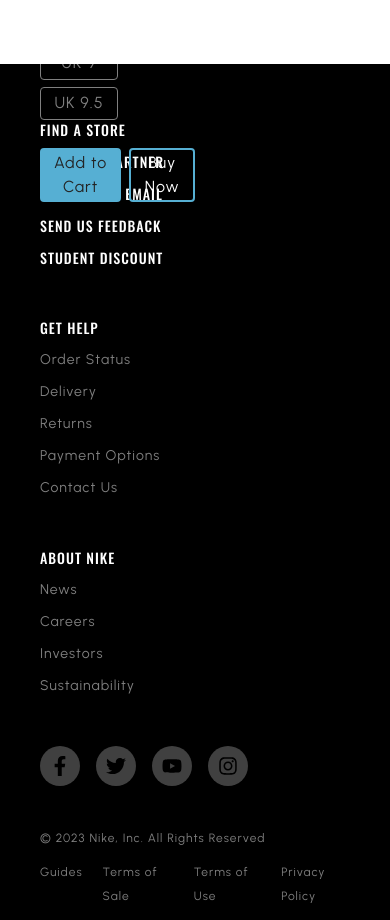
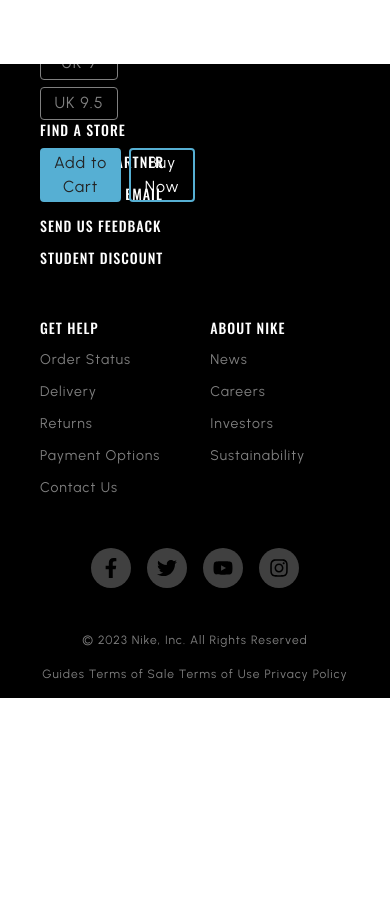
Before and after one commit to ShariqAnsari88/online-store, a Next.js app in the folder frontent/: page /index-bkp in a window 390 px wide. Shown: the part 860-1780 px from the top of the page. After the commit the page ends 1558 px from the top, so only its background shows below. Built offline with nearby package versions, Linux system fonts and the light colour scheme.

Commit message:
footer responsive

```diff
--- a/frontent/components/Footer.jsx
+++ b/frontent/components/Footer.jsx
@@ -7,9 +7,9 @@
         <footer className="bg-black text-white pt-14 pb-3">
             <Wrapper className="flex justify-between flex-col md:flex-row gap-[50px] md:gap-0">
                 {/* LEFT START */}
-                <div className="flex gap-[50px] md:gap-[100px] flex-col md:flex-row">
+                <div className="flex gap-[50px] md:gap-[75px] lg:gap-[100px] flex-col md:flex-row">
                     {/* MENU START */}
-                    <div className="flex flex-col gap-3">
+                    <div className="flex flex-col gap-3 shrink-0">
                         <div className="font-oswald font-medium uppercase text-sm cursor-pointer">
                             Find a store
                         </div>
@@ -28,6 +28,8 @@
                     </div>
                     {/* MENU END */}
 
+                    {/* NORMAL MENU START */}
+                    <div className="flex gap-[50px] md:gap-[75px] lg:gap-[100px] shrink-0">
                         {/* MENU START */}
                         <div className="flex flex-col gap-3">
                             <div className="font-oswald font-medium uppercase text-sm">
@@ -71,10 +73,12 @@
                         </div>
                         {/* MENU END */}
                     </div>
+                    {/* NORMAL MENU END */}
+                </div>
                 {/* LEFT END */}
 
                 {/* RIGHT START */}
-                <div className="flex gap-4">
+                <div className="flex gap-4 justify-center md:justify-start">
                     <div className="w-10 h-10 rounded-full bg-white/[0.25] flex items-center justify-center text-black hover:bg-white/[0.5] cursor-pointer">
                         <FaFacebookF size={20} />
                     </div>
@@ -92,13 +96,13 @@
             </Wrapper>
             <Wrapper className="flex justify-between mt-10 flex-col md:flex-row gap-[10px] md:gap-0">
                 {/* LEFT START */}
-                <div className="text-[12px] text-white/[0.5] hover:text-white cursor-pointer">
+                <div className="text-[12px] text-white/[0.5] hover:text-white cursor-pointer text-center md:text-left">
                     © 2023 Nike, Inc. All Rights Reserved
                 </div>
                 {/* LEFT END */}
 
                 {/* RIGHT START */}
-                <div className="flex gap-5">
+                <div className="flex gap-1 md:gap-5 text-center md:text-left flex-wrap justify-center">
                     <div className="text-[12px] text-white/[0.5] hover:text-white cursor-pointer">
                         Guides
                     </div>
```
Lines whose indentation alone changed are shown as unchanged.
